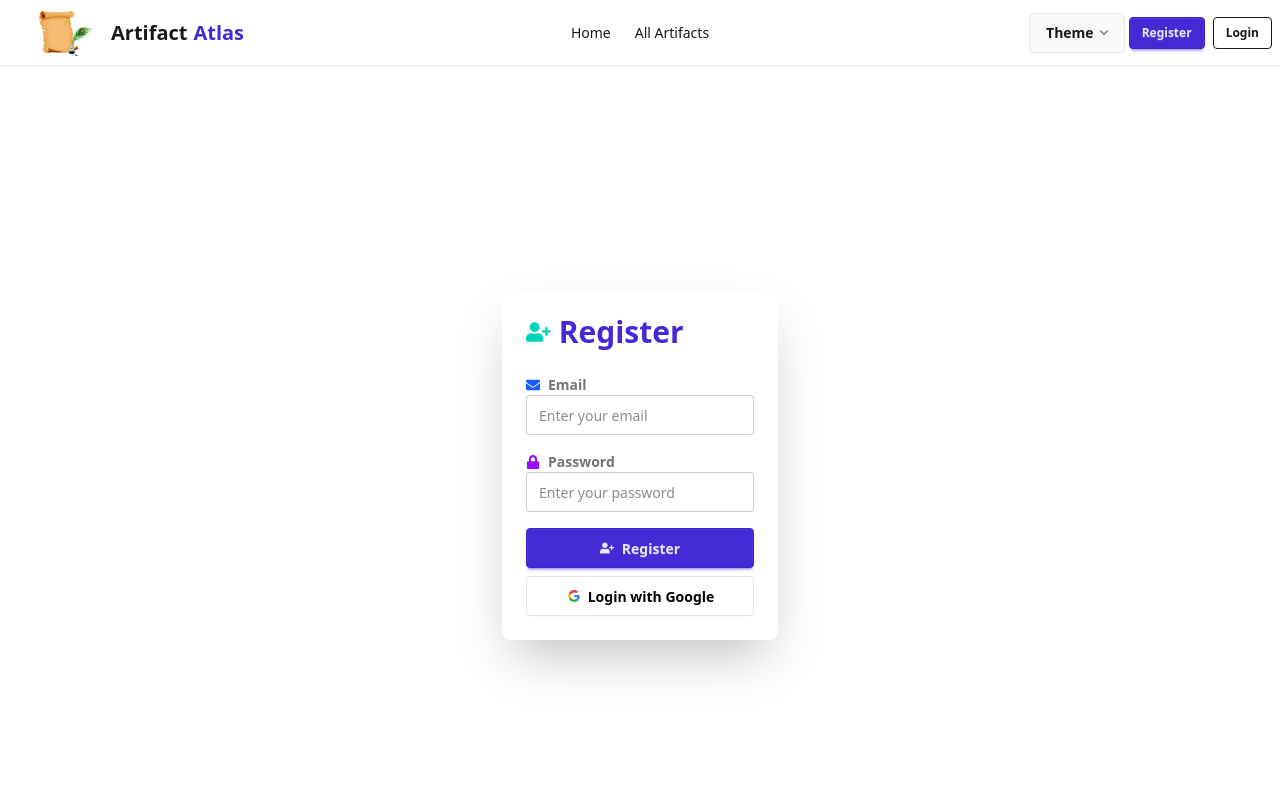
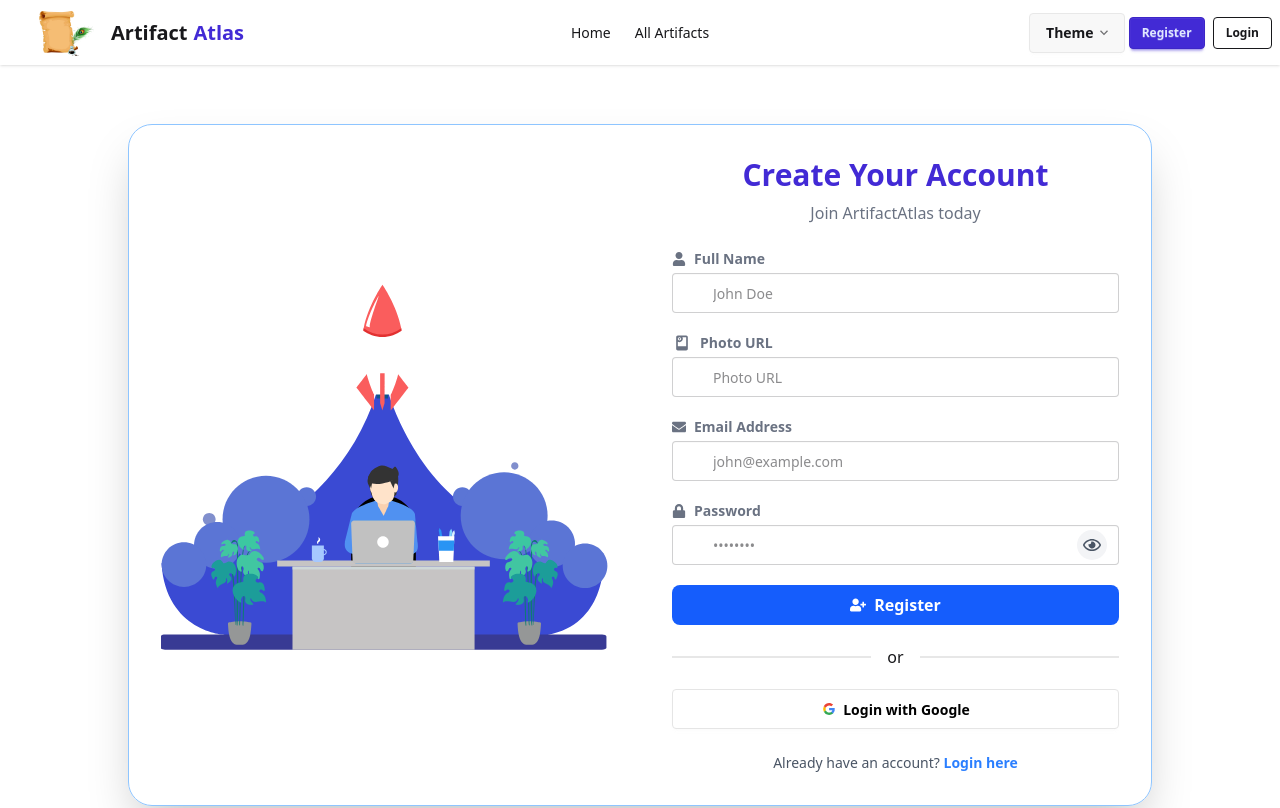
Before and after one commit to SaudaTusSahadia/ArtifactAtlas, a React (Vite) app: page /auth/register in a window 1280 px wide. Shown: the top 808 px of the page. Built offline with nearby package versions, Linux system fonts and the light colour scheme; no server answers.

Commit message:
feat: enhance registration process with user profile updates and validation

```diff
--- a/src/Context/AuthProvider.jsx
+++ b/src/Context/AuthProvider.jsx
@@ -1,5 +1,5 @@
 import React, { useEffect, useState } from 'react';
-import { createUserWithEmailAndPassword, GoogleAuthProvider, onAuthStateChanged, sendPasswordResetEmail, signInWithEmailAndPassword, signInWithPopup, signOut } from 'firebase/auth';
+import { createUserWithEmailAndPassword, GoogleAuthProvider, onAuthStateChanged, sendPasswordResetEmail, signInWithEmailAndPassword, signInWithPopup, signOut, updateProfile } from 'firebase/auth';
 import { auth } from '../firebase/firebase.init';
 import { AuthContext } from './AuthContext';
 
@@ -18,6 +18,10 @@
     const signInUser = (email, password) => {
         setLoading(true)
         return signInWithEmailAndPassword(auth, email, password)
+    }
+
+    const updateUser = (updatedData) =>{
+        return updateProfile(auth.currentUser, updatedData);
     }
 
     const GoogleSignIn = () =>{
@@ -52,7 +56,8 @@
         signInUser,
         GoogleSignIn,
         signOutUser,
-        resetUserPassword
+        resetUserPassword,
+        updateUser
     }
 
     return (
--- a/src/Pages/Register/Register.jsx
+++ b/src/Pages/Register/Register.jsx
@@ -1,86 +1,177 @@
-import React, { use } from 'react';
+import React, { use, useContext, useState } from 'react';
 import { AuthContext } from '../../Context/AuthContext';
 import SocialLogin from '../Shared/SocialLogin';
-import { FaEnvelope, FaLock, FaUserPlus } from 'react-icons/fa';
+import { FaEnvelope, FaLock, FaUserPlus, FaRegEye, FaRegEyeSlash, FaUser } from 'react-icons/fa';
 import { motion } from 'framer-motion';
+import { useLocation, useNavigate } from 'react-router';
+import animation from '../../assets/register.json';
+import { Link } from 'react-router';
+import Lottie from 'lottie-react';
+import { toast, ToastContainer } from 'react-toastify';
+import { CgPhotoscan } from 'react-icons/cg';
 
 const Register = () => {
 
-  const { createUser } = use(AuthContext)
+  const { createUser, updateUser, setUser } = useContext(AuthContext);
+  const [passwordError, setPasswordError] = useState('');
+  const [showPassword, setShowPassword] = useState(false);
+
+  const location = useLocation();
+  const navigate = useNavigate()
+  const from = location.state?.from?.pathname || "/"
 
   const handleRegister = e => {
     e.preventDefault();
     const form = e.target;
+    const name = form.name.value;
+    const photo = form.photo.value;
     const email = form.email.value;
-    const pass = form.password.value;
-    //create user
-    createUser(email, pass)
-      .then(result =>
-        console.log(result))
-      .catch((error) => {
-        console.log(error)
-      })
+    const password = form.password.value;
+    console.log(name, photo, email, password);
+
+    setPasswordError('');
+
+    const checkPass1 = /(?=.*[A-Z])/;
+    const checkPass2 = /(?=.*[a-z])/;
+
+    if (password.length < 6) {
+      setPasswordError('Password must be at least 6 characters');
+      return;
+    } else if (!checkPass1.test(password)) {
+      setPasswordError('Password must contain at least one uppercase letter');
+      return;
+    } else if (!checkPass2.test(password)) {
+      setPasswordError('Password must contain at least one lowercase letter');
+      return;
     }
 
+    //create user
+    createUser(email, password)
+      .then((result) => {
+        const user = result.user;
+        updateUser({ user, displayName: name, photoURL: photo })
+          .then(() => {
+            setUser({ ...user, displayName: name, photoURL: photo });
+            toast.success('Registered successfully!', {
+              position: 'top-right',
+              autoClose: 4000,
+              theme: 'colored',
+            });
+            setTimeout(() => {
+              navigate(from);
+            }, 1000);
+          })
+          .catch((error) => {
+            console.error(error);
+            setUser(user);
+          });
+      })
+      .catch((error) => {
+        toast.error(error.message || 'Registration failed');
+      });
+  };
+
   return (
-    <div className="hero min-h-screen">
-      <div className="hero-content flex-col lg:flex-row-reverse gap-10">
+    <div className="min-h-screen flex items-center justify-center px-4 py-12">
+      <title>Register | ArtifactAtlas</title>
+      <ToastContainer />
+      <motion.div
+        initial={{ opacity: 0, y: 30 }}
+        animate={{ opacity: 1, y: 0 }}
+        transition={{ duration: 0.6 }}
+        className=" shadow-2xl rounded-3xl border border-blue-300 w-full max-w-5xl flex flex-col md:flex-row overflow-hidden"
+      >
+        {/* Animation Section */}
+        <div className="md:w-1/2 flex items-center justify-center p-8">
+          <Lottie animationData={animation} loop={true} className="w-full max-w-xs md:max-w-md" />
+        </div>
 
-        <motion.div
-          className="card bg-base-100 max-w-screen shrink-0 shadow-2xl w-full"
-          initial={{ opacity: 0, y: 80 }}
-          animate={{ opacity: 1, y: 0 }}
-          transition={{ duration: 0.7, delay: 0.2, type: "spring" }}
-        >
-          <div className="card-body">
-            <h1 className="text-3xl font-extrabold text-primary flex items-center text-center gap-2 mb-4">
-              <FaUserPlus className="text-accent" /> Register
-              <motion.div
-                className="text-center lg:text-left w-[80px] lg:w-1/3"
-                initial={{ opacity: 0, x: 100 }}
-                animate={{ opacity: 1, x: 0 }}
-                transition={{ duration: 0.7, type: "spring" }}
-              >
-              </motion.div>
-            </h1>
-            <form onSubmit={handleRegister} className="space-y-4">
+        {/* Form Section */}
+        <div className="md:w-1/2 p-8 flex flex-col justify-center">
+          <h1 className="text-3xl font-extrabold text-center text-primary mb-2">Create Your Account</h1>
+          <p className="text-center text-base text-gray-500 mb-6">Join ArtifactAtlas today</p>
+
+          <form onSubmit={handleRegister} className="space-y-5">
             <div>
-                <label className="label font-semibold flex items-center gap-2">
-                  <FaEnvelope className="text-blue-600" /> Email
-                </label>
+              <label className="text-sm font-semibold text-gray-500 flex gap-2 justify-start items-center"><FaUser />Full Name</label>
+              <div className="relative mt-1">
                 <input
-                  type="email"
-                  name='email'
-                  className="input input-bordered w-full"
-                  placeholder="Enter your email"
+                  name="name"
+                  type="text"
+                  className="input input-bordered w-full pl-10"
+                  placeholder="John Doe"
                   required
                 />
               </div>
+            </div>
+
             <div>
-                <label className="label font-semibold flex items-center gap-2">
-                  <FaLock className="text-purple-600" /> Password
-                </label>
+              <label className="text-sm font-semibold text-gray-500 flex gap-2 justify-start items-center"><CgPhotoscan size={20} />Photo URL</label>
+              <div className="relative mt-1">
                 <input
-                  type="password"
-                  name='password'
-                  className="input input-bordered w-full"
-                  placeholder="Enter your password"
+                  name="photo"
+                  type="text"
+                  className="input input-bordered w-full pl-10"
+                  placeholder="Photo URL"
                   required
                 />
               </div>
-              <motion.button
-                whileHover={{ scale: 1.05, boxShadow: "0 4px 24px #6366f1" }}
-                whileTap={{ scale: 0.97 }}
+            </div>
+
+            <div>
+              <label className="text-sm font-semibold text-gray-500 flex gap-2 justify-start items-center"><FaEnvelope />Email Address</label>
+              <div className="relative mt-1">
+                <input
+                  name="email"
+                  type="email"
+                  className="input input-bordered w-full pl-10"
+                  placeholder="john@example.com"
+                  required
+                />
+              </div>
+            </div>
+
+            <div>
+              <label className="text-sm font-semibold text-gray-500 flex gap-2 justify-start items-center"><FaLock />Password</label>
+              <div className="relative mt-1">
+                <input
+                  name="password"
+                  type={showPassword ? 'text' : 'password'}
+                  className="input input-bordered w-full pl-10 pr-10"
+                  placeholder="••••••••"
+                  required
+                />
+                <button
+                  type="button"
+                  onClick={() => setShowPassword(!showPassword)}
+                  className="absolute top-1/2 right-3 -translate-y-1/2 bg-gray-100 p-1.5 rounded-full text-lg text-gray-600 hover:bg-gray-200 transition"
+                  tabIndex={-1}
+                >
+                  {showPassword ? <FaRegEyeSlash /> : <FaRegEye />}
+                </button>
+              </div>
+              {passwordError && <p className="text-sm text-red-500 mt-1">{passwordError}</p>}
+            </div>
+
+            <button
               type="submit"
-                className="btn btn-primary btn-block mt-4 flex items-center gap-2 justify-center"
+              className="w-full py-2 bg-blue-600 text-white font-semibold rounded-lg hover:bg-blue-700 transition flex items-center justify-center gap-2"
             >
-                <FaUserPlus /> Register
-              </motion.button>
+              <FaUserPlus className="inline" /> Register
+            </button>
           </form>
+
+          <div className="divider my-6">or</div>
+
           <SocialLogin />
+          <p className="text-center text-sm text-gray-600 mt-6">
+            Already have an account?{' '}
+            <Link to="/auth/signIn" className="text-blue-500 hover:underline font-semibold">
+              Login here
+            </Link>
+          </p>
         </div>
       </motion.div>
-      </div>
     </div>
   );
 };
```
Lines whose indentation alone changed are shown as unchanged.
